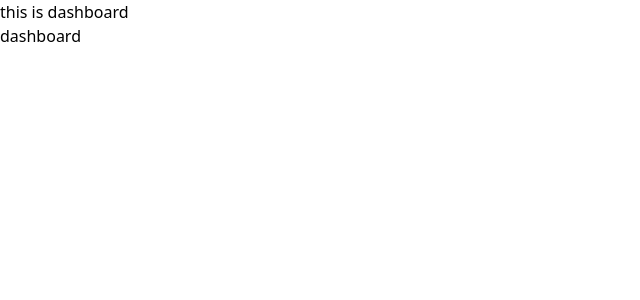
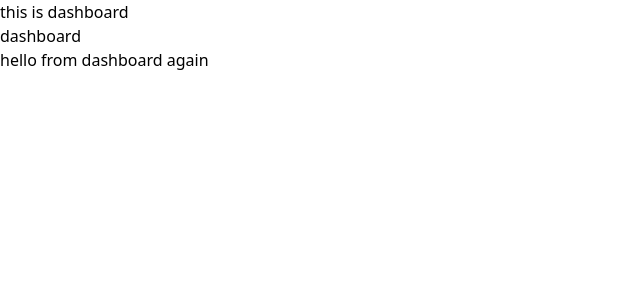
Before and after one commit to taradevio/VocabFlow, a React (Vite) app in the folder frontend/: page /dashboard in a window 1280 px wide. Shown: the top 300 px of the page, without its empty margins (0-640 px from the left). Built offline with nearby package versions, Linux system fonts and the light colour scheme.

Commit message:
feat: add greeting header to dashboard component

```diff
--- a/frontend/src/components/Dashboard.jsx
+++ b/frontend/src/components/Dashboard.jsx
@@ -3,6 +3,7 @@ const Dashboard = () => {
     <section>
       <div>this is dashboard</div>
       <p>dashboard</p>
+      <h2>hello from dashboard again</h2>
     </section>
   );
 };
```
